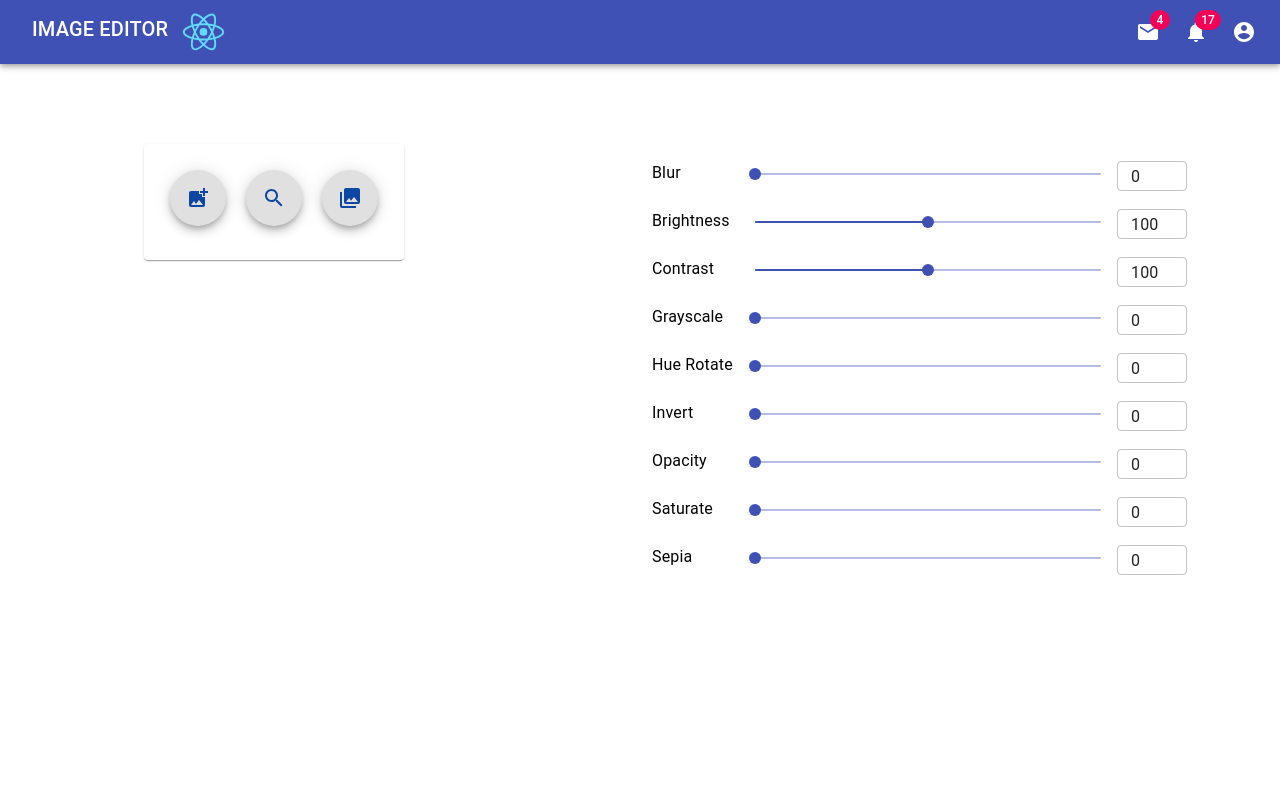
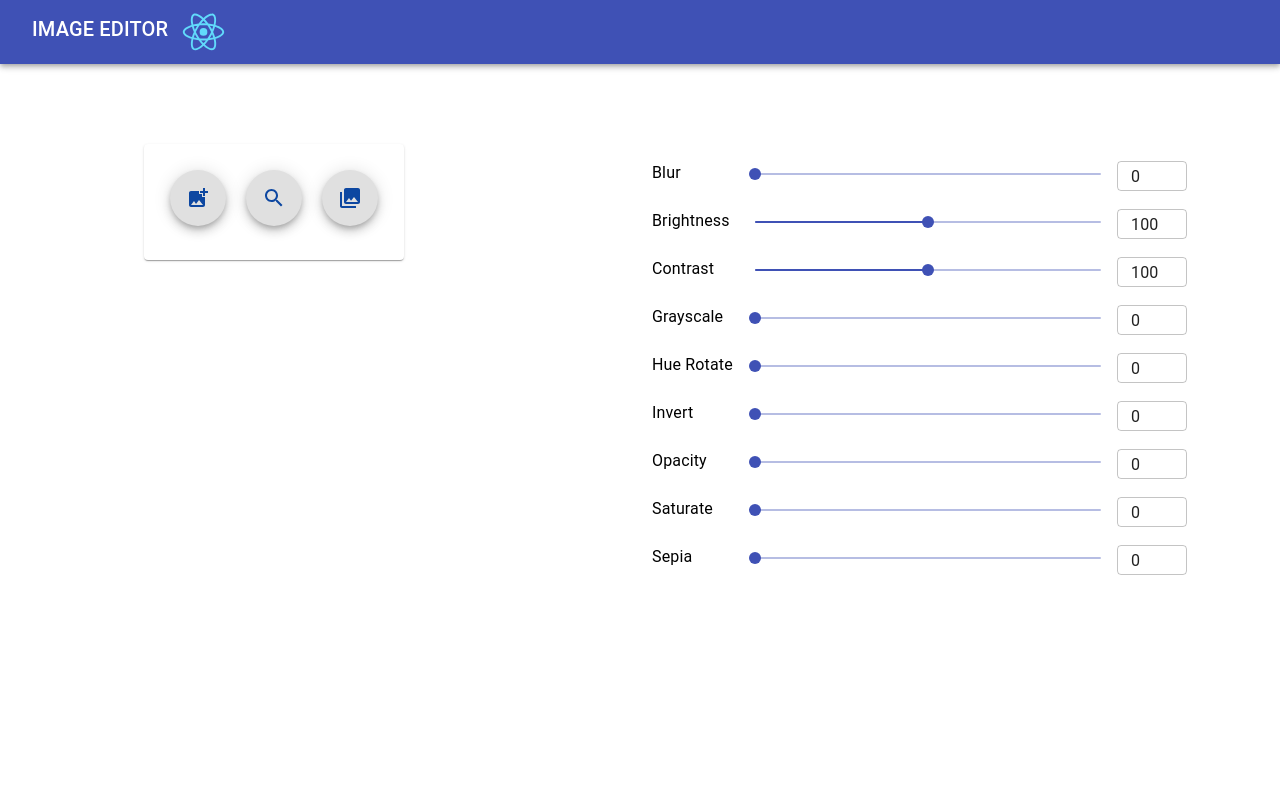
Before and after one commit to Borghese-Gladiator/image-editor, a React (Create React App) app: page / in a window 1280 px wide. Shown: the top 800 px of the page. Built offline with nearby package versions, Linux system fonts and the light colour scheme.

Commit message:
Update Navbar.js

```diff
--- a/src/components/Navbar.js
+++ b/src/components/Navbar.js
@@ -150,43 +150,8 @@
             <img src={logo} className={classes.logo} alt="logo" />
           </Button>
           <div className={classes.grow} />
-          <div className={classes.sectionDesktop}>
-            <IconButton aria-label="show 4 new mails" color="inherit">
-              <Badge badgeContent={4} color="secondary">
-                <MailIcon />
-              </Badge>
-            </IconButton>
-            <IconButton aria-label="show 17 new notifications" color="inherit">
-              <Badge badgeContent={17} color="secondary">
-                <NotificationsIcon />
-              </Badge>
-            </IconButton>
-            <IconButton
-              edge="end"
-              aria-label="account of current user"
-              aria-controls={menuId}
-              aria-haspopup="true"
-              onClick={handleProfileMenuOpen}
-              color="inherit"
-            >
-              <AccountCircle />
-            </IconButton>
-          </div>
-          <div className={classes.sectionMobile}>
-            <IconButton
-              aria-label="show more"
-              aria-controls={mobileMenuId}
-              aria-haspopup="true"
-              onClick={handleMobileMenuOpen}
-              color="inherit"
-            >
-              <MoreIcon />
-            </IconButton>
-          </div>
         </Toolbar>
       </AppBar>
-      {renderMobileMenu}
-      {renderMenu}
     </div>
   );
 }
```
